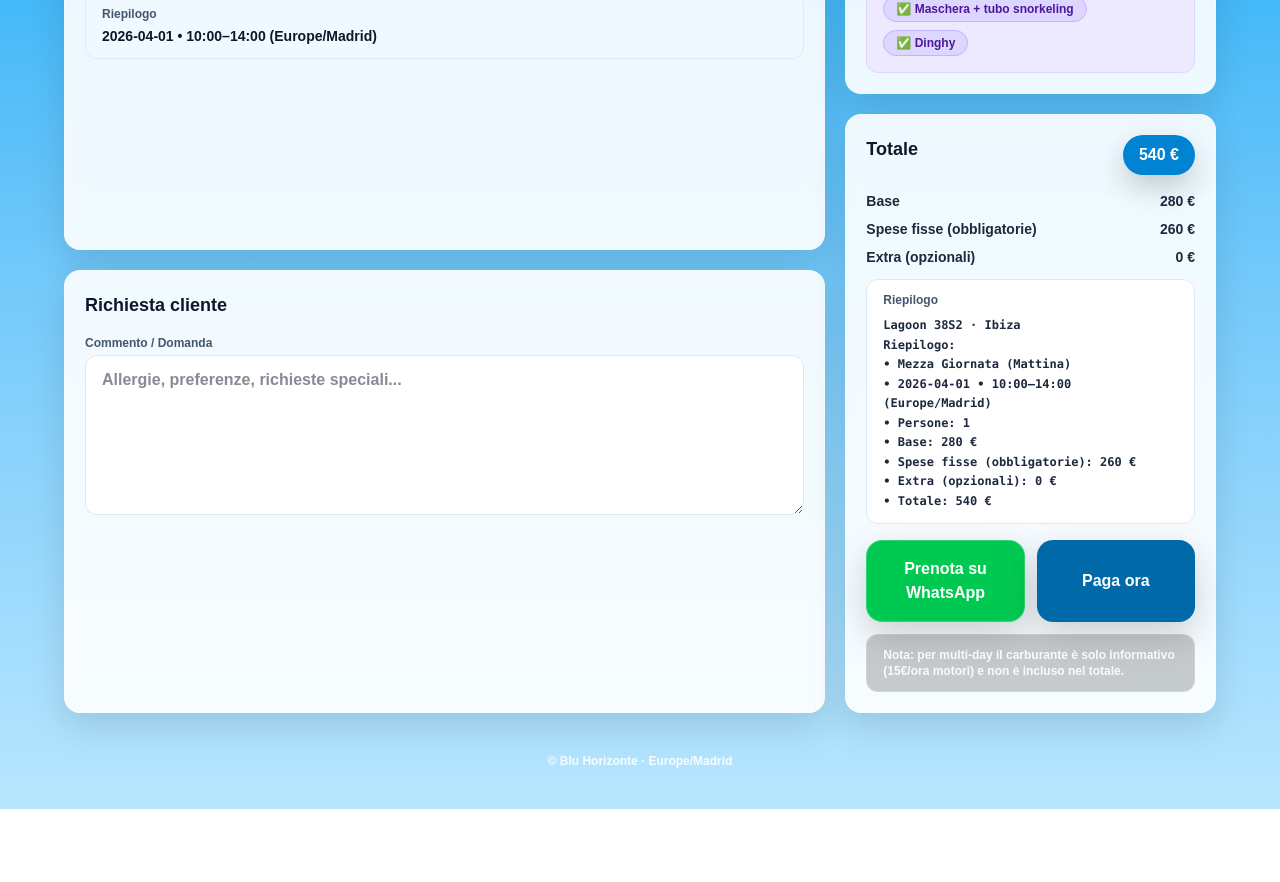
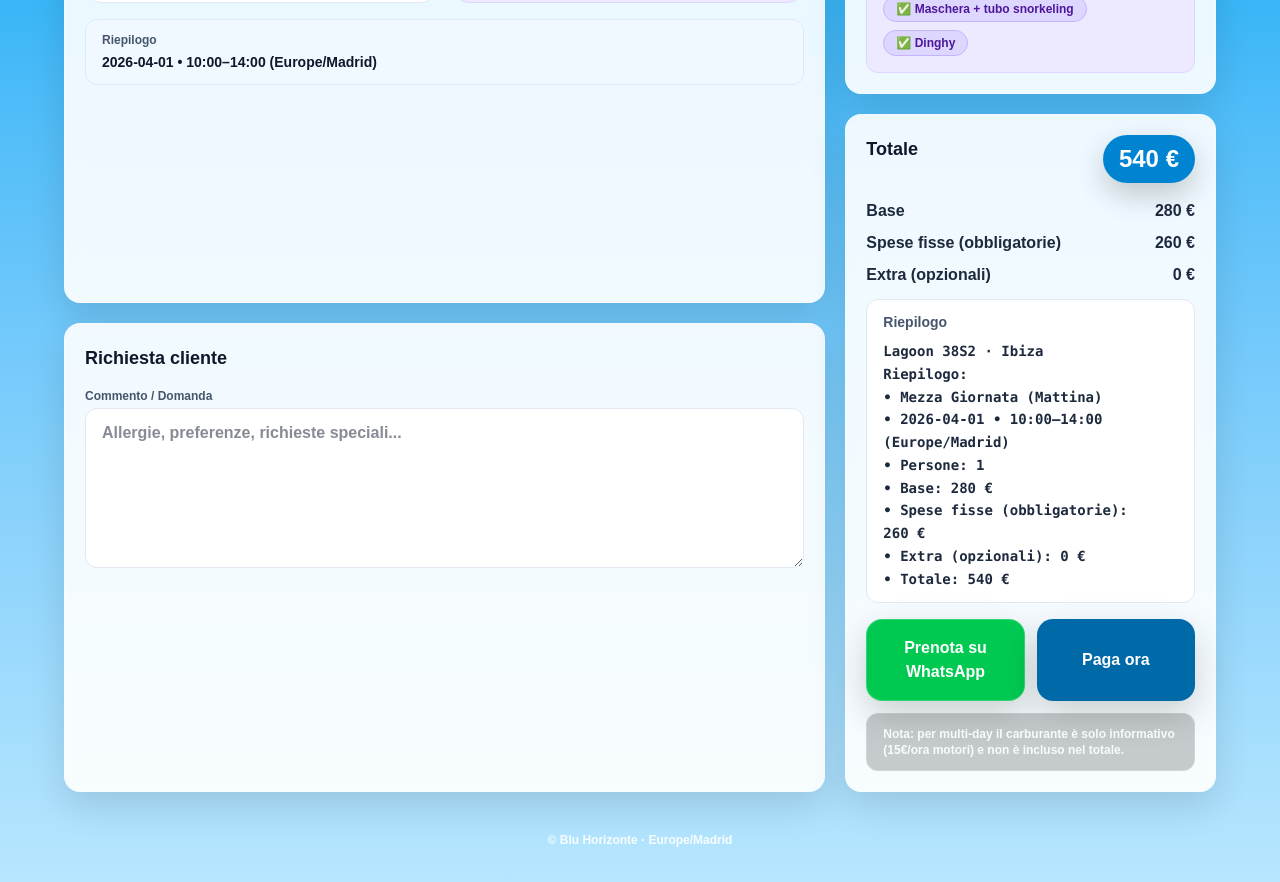
Before and after one commit to renan-market/barca-app, a Next.js app: page / in a window 1280 px wide. Shown: the part 1460-2342 px from the top of the page. Before the commit the page ends 2269 px from the top, so only its background shows below. Built offline with nearby package versions, Linux system fonts and the light colour scheme.

Commit message:
UI: enlarge Total summary fonts

```diff
--- a/app/page.tsx
+++ b/app/page.tsx
@@ -1916,28 +1916,28 @@ export default function Page() {
             <Card
               title={t.total}
               right={
-                <div className="rounded-full bg-sky-600 px-4 py-2 text-white font-black shadow-[0_12px_30px_rgba(0,0,0,0.20)]">
+                <div className="rounded-full bg-sky-600 px-4 py-2 text-2xl text-white font-black shadow-[0_12px_30px_rgba(0,0,0,0.20)]">
                   {euro(grandTotal)}
                 </div>
               }
             >
               <div className="space-y-2">
-                <div className="flex items-center justify-between text-sm font-extrabold text-slate-800">
+                <div className="flex items-center justify-between text-base font-extrabold text-slate-800">
                   <span>Base</span>
                   <span>{euro(basePrice)}</span>
                 </div>
-                <div className="flex items-center justify-between text-sm font-extrabold text-slate-800">
+                <div className="flex items-center justify-between text-base font-extrabold text-slate-800">
                   <span>{t.fixedCosts}</span>
                   <span>{euro(fixedTotal)}</span>
                 </div>
-                <div className="flex items-center justify-between text-sm font-extrabold text-slate-800">
+                <div className="flex items-center justify-between text-base font-extrabold text-slate-800">
                   <span>{t.extras}</span>
                   <span>{euro(extrasTotal)}</span>
                 </div>
 
                 <div className="mt-3 rounded-xl border border-slate-200 bg-white px-4 py-3">
-                  <div className="text-xs font-extrabold text-slate-600">{t.summary}</div>
-                  <pre className="mt-2 whitespace-pre-wrap text-xs font-extrabold text-slate-800 leading-relaxed">
+                  <div className="text-sm font-extrabold text-slate-600">{t.summary}</div>
+                  <pre className="mt-2 whitespace-pre-wrap text-sm font-extrabold text-slate-800 leading-relaxed">
                     {summaryText}
                   </pre>
                 </div>
```
